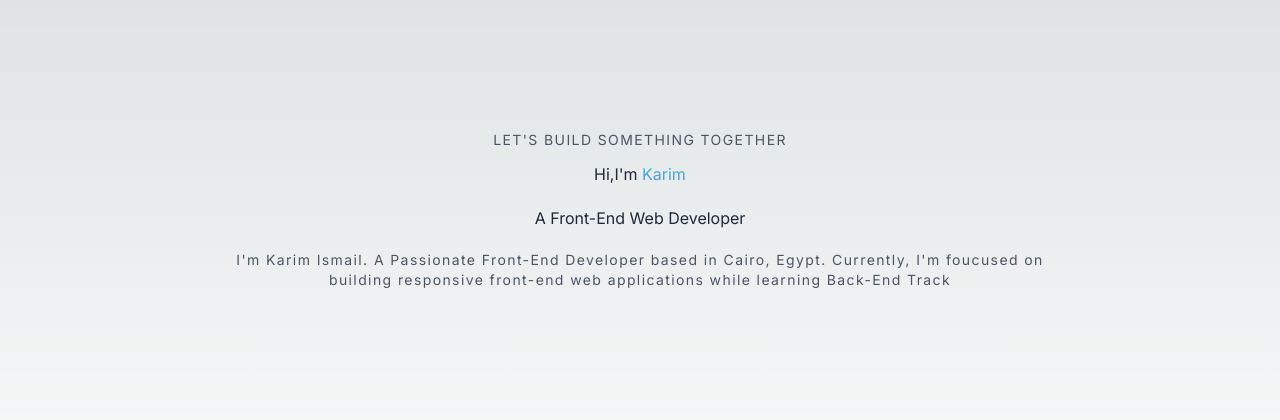
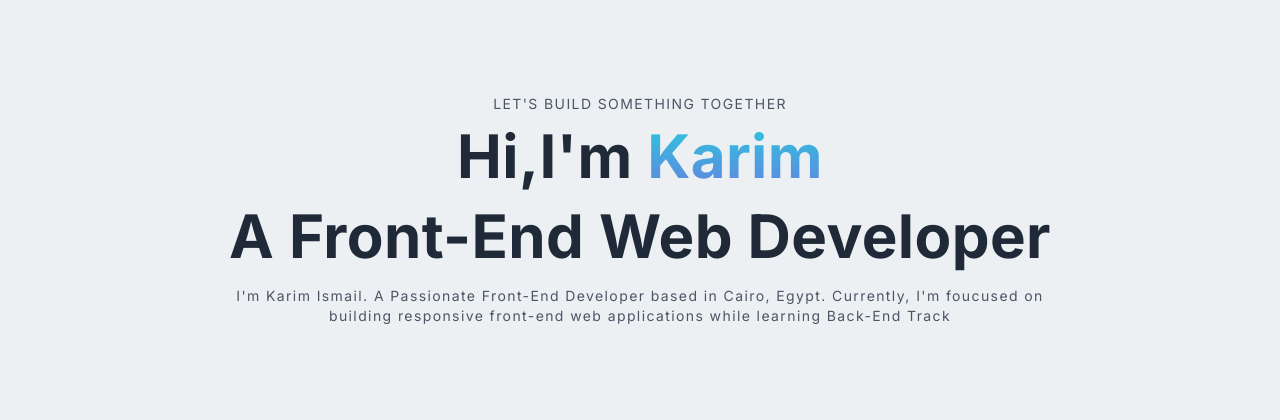
Before and after one commit to Karim-Ismail-Hassaneen/Karim-Personal-Portfolio, a Next.js app: page / in a window 1280 px wide. Shown: the part 184-604 px from the top of the page. Built offline with nearby package versions, Linux system fonts and the light colour scheme.

Commit message:
add global styling

```diff
--- a/src/app/globals.css
+++ b/src/app/globals.css
@@ -2,26 +2,41 @@
 @tailwind components;
 @tailwind utilities;
 
-:root {
-  --foreground-rgb: 0, 0, 0;
-  --background-start-rgb: 214, 219, 220;
-  --background-end-rgb: 255, 255, 255;
+@layer components {
+    .paragraph {
+        @apply uppercase text-xl font-bold tracking-widest flex items-center justify-center bg-gradient-to-b from-[#29cbdd] to-[#6482e0] text-transparent bg-clip-text pt-[8rem]
+    }
+    .bg-special-gradiant {
+        @apply bg-gradient-to-b from-[#29cbdd] to-[#6482e0]
+    }
+    .text-bg-special-gradiant {
+        @apply bg-gradient-to-b from-[#29cbdd] to-[#6482e0] text-transparent bg-clip-text
+    }
 }
 
-@media (prefers-color-scheme: dark) {
-  :root {
-    --foreground-rgb: 255, 255, 255;
-    --background-start-rgb: 0, 0, 0;
-    --background-end-rgb: 0, 0, 0;
-  }
+
+@layer base {
+    body {
+        @apply bg-[#ecf0f3] text-[#1f2937] tracking-wide
+    }
+
+    h1, h2, h3, h4, h5, h6 {
+        @apply font-bold
+    }
+
+    h1 {
+        @apply text-4xl sm:text-5xl md:text-6xl
+    }
+
+    h2 {
+        @apply text-3xl sm:text-4xl
+    }
+
+    li {
+        @apply cursor-pointer list-none
+    }
+
+    button {
+        @apply shadow-xl shadow-gray-400 rounded-xl uppercase bg-gradient-to-b from-[#29cbdd] to-[#6482e0] text-white
+    }
 }
-
-body {
-  color: rgb(var(--foreground-rgb));
-  background: linear-gradient(
-      to bottom,
-      transparent,
-      rgb(var(--background-end-rgb))
-    )
-    rgb(var(--background-start-rgb));
-}
```
